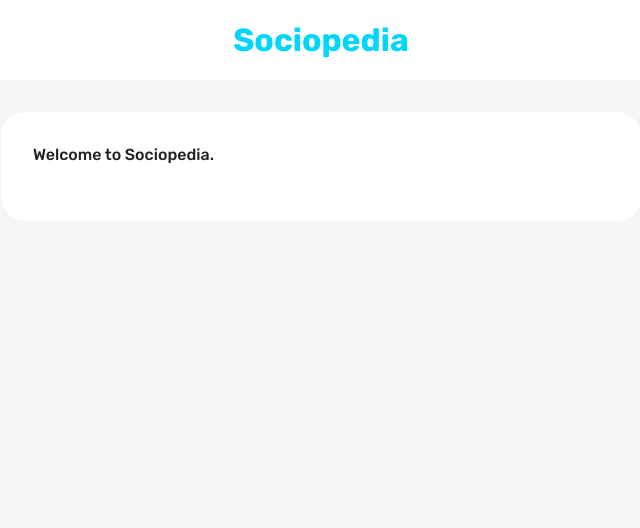
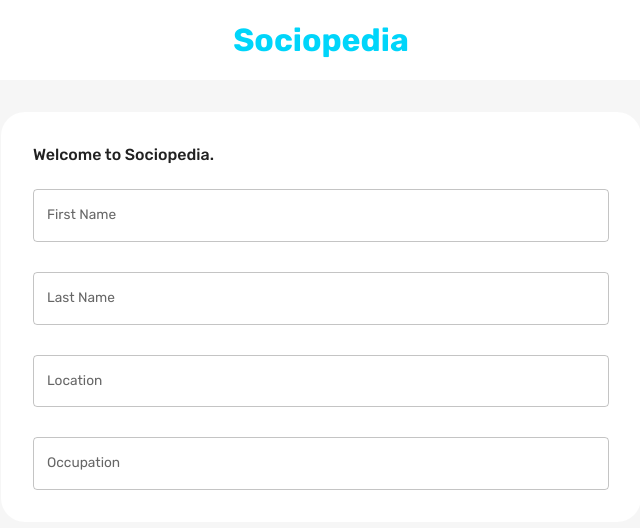
Before and after one commit to Conor-Dunne/FullStack-MERN-Social-Media-App, a React (Create React App) app in the folder client/: page / in a window 1280 px wide. Shown: the top 528 px of the page, without its empty margins (319-959 px from the left). Built offline with nearby package versions, Linux system fonts and the light colour scheme.

Commit message:
Updaye Form

```diff
--- /dev/null
+++ b/client/src/scenes/loginPage/Form.jsx
@@ -0,0 +1,140 @@
+import { useState } from "react";
+import {
+  Box,
+  Button,
+  TextField,
+  useMediaQuery,
+  Typography,
+  useTheme,
+} from "@mui/material";
+import EditOutlinedIcon from "@mui/icons-material/EditOutlined";
+import { Formik } from "formik";
+import * as yup from "yup";
+import { useNavigate } from "react-router-dom";
+import { useDispatch } from "react-redux";
+import { setLogin } from "state";
+import Dropzone from "react-dropzone";
+import FlexBetween from "components/FlexBetween";
+
+const registerSchema = yup.object().shape({
+  firstName: yup.string().required("required"),
+  lastName: yup.string().required("required"),
+  email: yup.string().email("invalid email").required("required"),
+  password: yup.string().required("required"),
+  location: yup.string().required("required"),
+  occupation: yup.string().required("required"),
+  picture: yup.string().required("required"),
+});
+
+const loginSchemaa = yup.object().shape({
+  email: yup.string().email("invalid email").required("required"),
+  password: yup.string().required("required"),
+});
+
+const initialValuesRegister = {
+  firstName: "",
+  lastName: "",
+  email: "",
+  password: "",
+  location: "",
+  occupation: "",
+  picture: "",
+};
+
+const initialValuesLogin = {
+  email: "",
+  password: "",
+};
+
+const Form = () => {
+  const [pageType, setPageType] = useState("register");
+  const { palette } = useTheme();
+  const dispatch = useDispatch();
+  const navigate = useNavigate();
+  const isNonMobile = useMediaQuery("(min-width: 600px");
+  const isLogin = pageType === "login";
+  const isRegister = pageType === "register";
+
+  const handleFormSubmit = async (values, onSubmitProps) => {};
+
+  return (
+    <Formik
+      onSubmit={handleFormSubmit}
+      initialValues={isLogin ? initialValuesLogin : initialValuesRegister}
+      validationSchema={isLogin ? loginSchemaa : registerSchema}
+    >
+      {({
+        values,
+        errors,
+        touched,
+        handleBlur,
+        handleChange,
+        handleSubmit,
+        setFieldValue,
+        resetForm,
+      }) => (
+        <form onSubmit={handleSubmit}>
+          <Box
+            display="grid"
+            gap="30px"
+            gridTemplateColumns="repeat(4, minmax(0, 1fr))"
+            sx={{
+              "& > div": { gridColumn: isNonMobile ? undefined : "span 4" },
+            }}
+          >
+            {isRegister && (
+              <>
+                <TextField
+                  label="First Name"
+                  onBlur={handleBlur}
+                  onChange={handleChange}
+                  value={values.firstName}
+                  name="firstName"
+                  error={
+                    Boolean(touched.firstName) && Boolean(errors.firstName)
+                  }
+                  helperText={touched.firstName && errors.firstName}
+                  sx={{ gridColumn: "span 4" }}
+                />
+                <TextField
+                  label="Last Name"
+                  onBlur={handleBlur}
+                  onChange={handleChange}
+                  value={values.lastName}
+                  name="lastName"
+                  error={Boolean(touched.lastName) && Boolean(errors.lastName)}
+                  helperText={touched.lastName && errors.lastName}
+                  sx={{ gridColumn: "span 4" }}
+                />
+                <TextField
+                  label="Location"
+                  onBlur={handleBlur}
+                  onChange={handleChange}
+                  value={values.location}
+                  name="location"
+                  error={Boolean(touched.location) && Boolean(errors.location)}
+                  helperText={touched.location && errors.location}
+                  sx={{ gridColumn: "span 4" }}
+                />
+                <TextField
+                  label="Occupation"
+                  onBlur={handleBlur}
+                  onChange={handleChange}
+                  value={values.occupation}
+                  name="occupation"
+                  error={
+                    Boolean(touched.occupation) && Boolean(errors.occupation)
+                  }
+                  helperText={touched.occupation && errors.occupation}
+                  sx={{ gridColumn: "span 4" }}
+                />
+              </>
+            )}
+          </Box>
+        </form>
+      )}
+    </Formik>
+  );
+};
+
+export default Form;
--- a/client/src/scenes/loginPage/index.jsx
+++ b/client/src/scenes/loginPage/index.jsx
@@ -1,5 +1,5 @@
 import { Box, Typography, useTheme, useMediaQuery } from "@mui/material";
-// import Form from "./Form";
+import Form from "./Form";
 
 const LoginPage = () => {
   const theme = useTheme();
@@ -34,6 +34,7 @@
         >
           Welcome to Sociopedia.
         </Typography>
+        <Form />
       </Box>
     </Box>
   );
```
